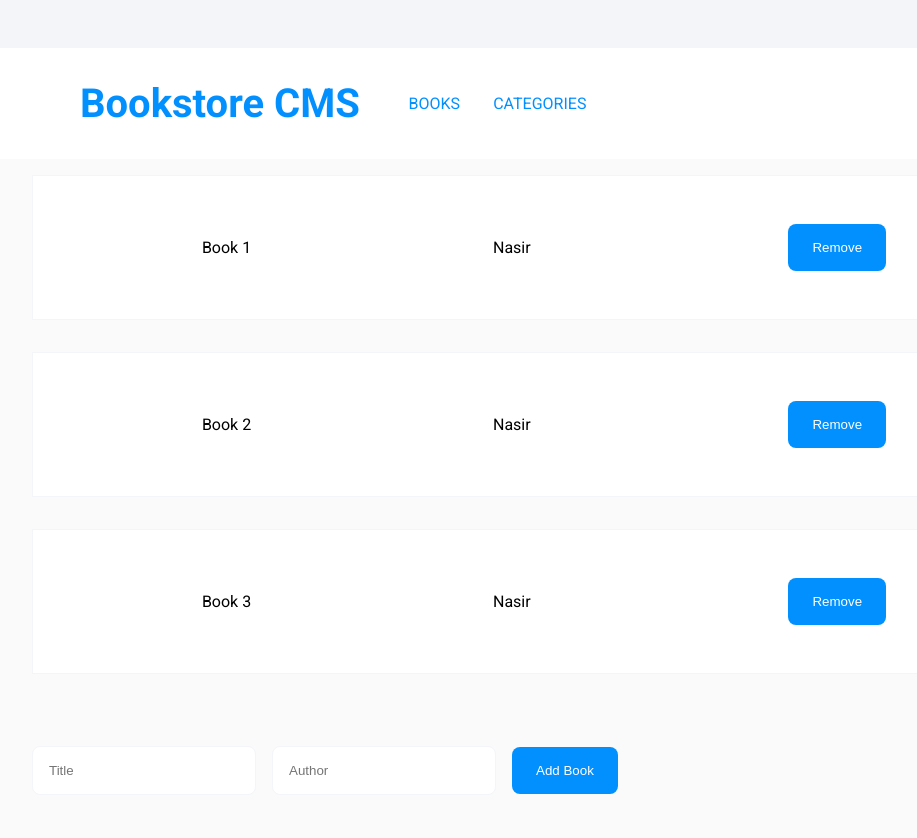
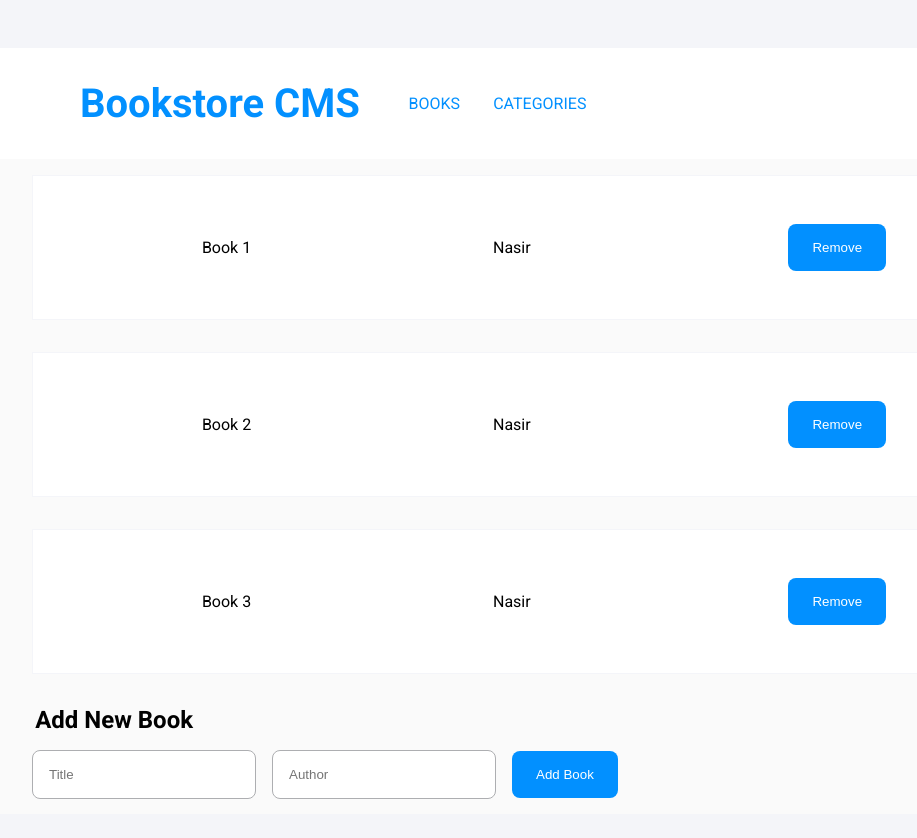
Before and after one commit to Nasirkhan294/bookstore, a React (Create React App) app: page / in a window 1280 px wide. Shown: the top 838 px of the page, without its empty margins (96-1013 px from the left). Built offline with nearby package versions, Linux system fonts and the light colour scheme.

Commit message:
Added h2 test in add book component

```diff
--- a/src/components/AddBook.jsx
+++ b/src/components/AddBook.jsx
@@ -1,11 +1,14 @@
 import styles from './styles/AddBook.module.css';
 
 const AddBook = () => (
-  <div className={styles.newBook}>
-    <input type="text" placeholder="title" className={styles.title} />
-    <input type="text" placeholder="author" className={styles.author} />
-    <button type="submit" className={styles.btn}>Add Book</button>
-  </div>
+  <>
+    <h2>Add new book</h2>
+    <div className={styles.newBook}>
+      <input type="text" placeholder="title" className={styles.title} />
+      <input type="text" placeholder="author" className={styles.author} />
+      <button type="submit" className={styles.btn}>Add Book</button>
+    </div>
+  </>
 );
 
 export default AddBook;
--- a/src/components/styles/AddBook.module.css
+++ b/src/components/styles/AddBook.module.css
@@ -2,8 +2,13 @@
   display: flex;
   justify-content: flex-start;
   align-items: center;
-  height: 20vh;
+  height: 10vh;
   margin-left: 4rem;
+}
+
+h2 {
+  margin: 1rem 0 0 5.2rem;
+  text-transform: capitalize;
 }
 
 .title,
@@ -11,7 +16,7 @@
   padding: 1rem;
   border-radius: 0.5rem;
   margin-left: 1rem;
-  border: 1px solid #f4f5f9;
+  border: 1px solid #adaeb1;
   width: 20%;
   text-transform: capitalize;
 }
```
